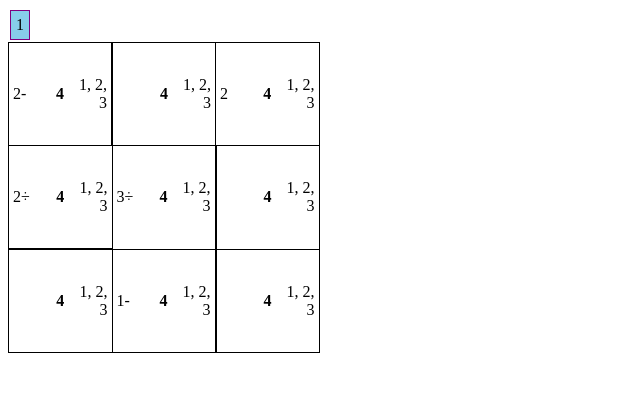
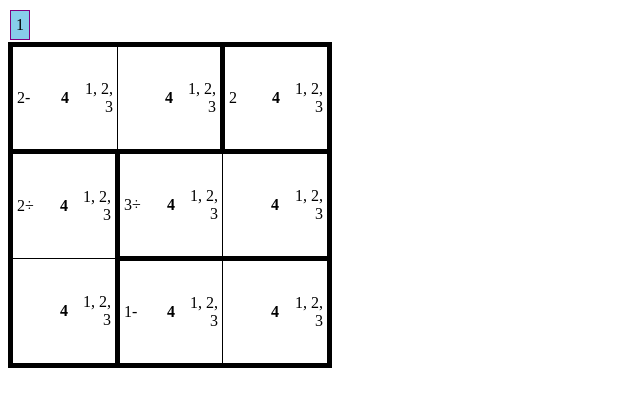
Before and after one commit to sburba/laduradura, a React app: page / in a window 1280 px wide. Shown: the top 406 px of the page, without its empty margins (0-640 px from the left). Built offline with nearby package versions, Linux system fonts and the light colour scheme; the HTML template or start-up script is replaced by a standard one.

Commit message:
Draw borders the right way

```diff
--- a/src/components/Box.jsx
+++ b/src/components/Box.jsx
@@ -4,13 +4,13 @@ export default class Box extends React.Component {
 
     render() {
         var openStyle = '1px solid black';
-        var closedStyle = '2px solid black';
+        var closedStyle = '5px solid black';
 
         var boxStyle = {
-            borderLeft: this.props.walls.left ? openStyle : closedStyle,
-            borderRight: this.props.walls.right ? openStyle : closedStyle,
-            borderTop: this.props.walls.top ? openStyle : closedStyle,
-            borderBottom: this.props.walls.down ? openStyle : closedStyle,
+            borderLeft: this.props.walls.left ? closedStyle : openStyle,
+            borderRight: this.props.walls.right ? closedStyle : openStyle,
+            borderTop: this.props.walls.top ? closedStyle : openStyle,
+            borderBottom: this.props.walls.down ? closedStyle : openStyle,
             width: '100px',
             height: '100px'
         };
```
